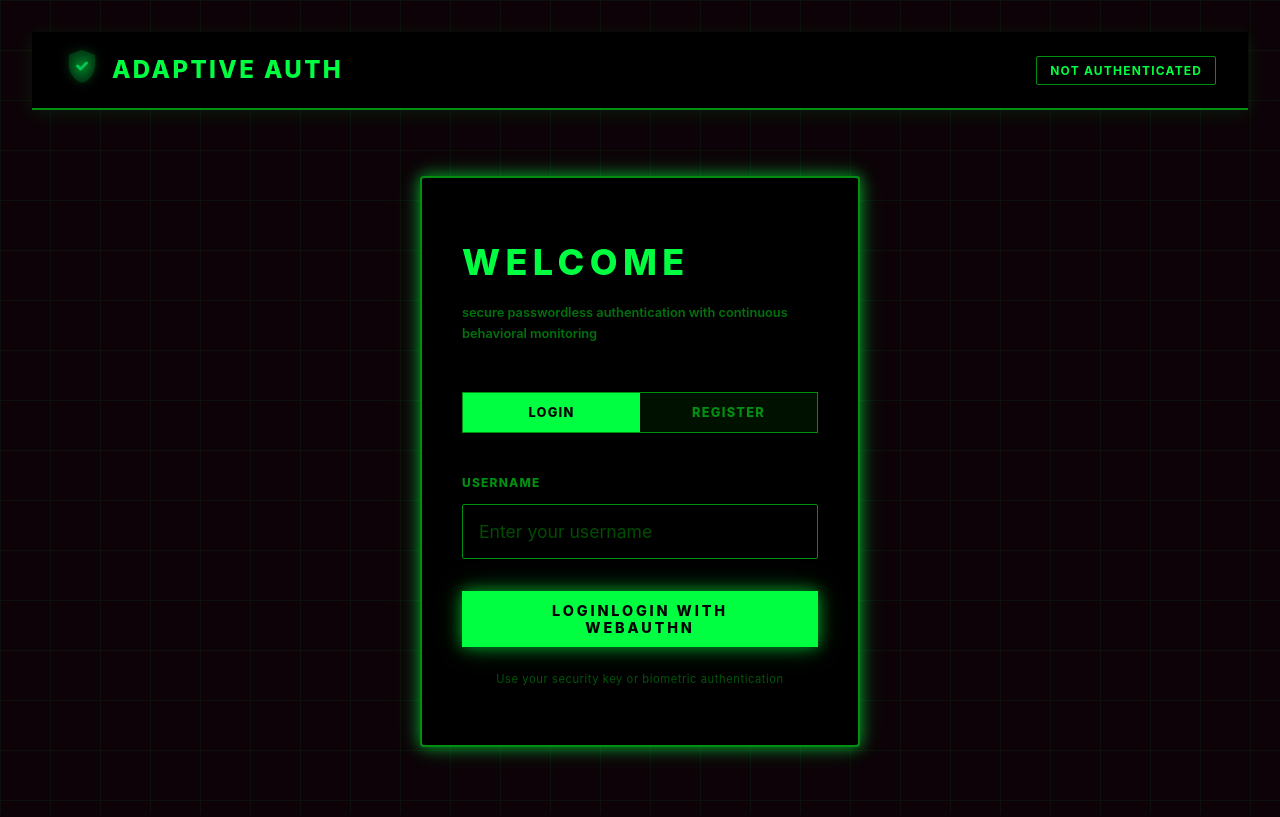
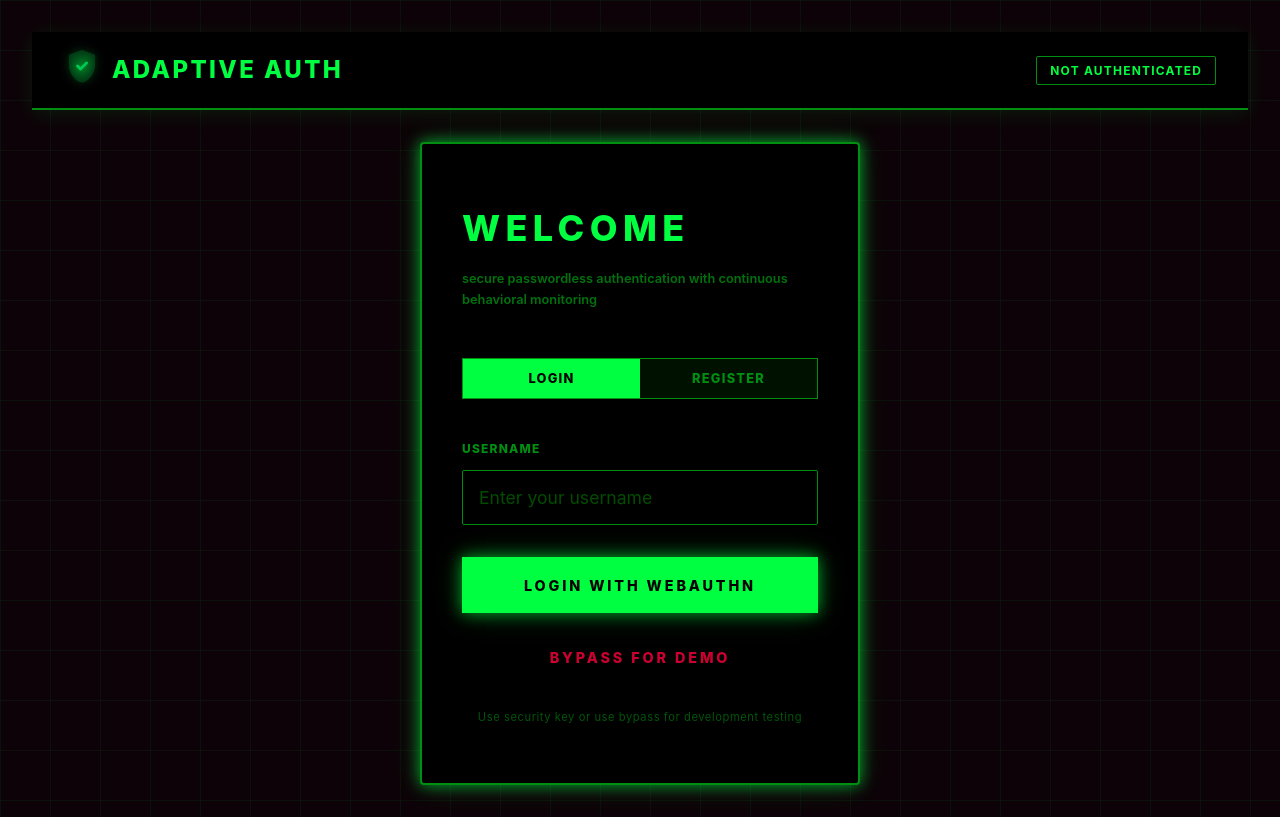
Before and after one commit to Gayathri-mp/continuous-authentication-platform, a React (Vite) app in the folder frontend/: page / in a window 1280 px wide. Built offline with nearby package versions, Linux system fonts and the light colour scheme.

Commit message:
Adding a dedicated demo login endpoint to the backend for unhindered access

```diff
--- a/frontend/src/components/AuthView.jsx
+++ b/frontend/src/components/AuthView.jsx
@@ -56,7 +56,8 @@ function AuthView() {
 
         } catch (error) {
             console.error('Registration error:', error)
-            showToast(`Registration failed: ${error.message}`, 'error')
+            const detail = error.response?.data?.detail || error.message
+            showToast(`Registration failed: ${detail}`, 'error')
         } finally {
             setLoading(false)
         }
@@ -115,7 +116,28 @@ function AuthView() {
 
         } catch (error) {
             console.error('Login error:', error)
-            showToast(`Login failed: ${error.message}`, 'error')
+            const detail = error.response?.data?.detail || error.message
+            showToast(`Login failed: ${detail}`, 'error')
+        } finally {
+            setLoading(false)
+        }
+    }
+
+    const handleDemoLogin = async () => {
+        const username = loginUsername || registerUsername || 'demo_user'
+        setLoading(true)
+        try {
+            showToast('Starting demo bypass...', 'success')
+            const result = await authAPI.demoLogin(username)
+            showToast('Demo access granted!', 'success')
+            await login(result.token, {
+                session_id: result.session_id,
+                username: username
+            })
+        } catch (error) {
+            console.error('Demo login error:', error)
+            const detail = error.response?.data?.detail || error.message
+            showToast(`Demo login failed: ${detail}`, 'error')
         } finally {
             setLoading(false)
         }
@@ -159,10 +181,18 @@ function AuthView() {
                             />
                         </div>
                         <button type="submit" className="btn btn-primary" disabled={loading}>
-                            LOGIN
-                            {loading ? 'Logging in...' : 'Login with WebAuthn'}
+                            {loading ? 'Logging in...' : 'LOGIN WITH WEBAUTHN'}
                         </button>
-                        <p className="help-text">Use your security key or biometric authentication</p>
+                        <button
+                            type="button"
+                            className="btn btn-secondary"
+                            style={{ marginTop: '1rem', border: '1px dashed var(--primary-color)', opacity: 0.8 }}
+                            onClick={handleDemoLogin}
+                            disabled={loading}
+                        >
+                            BYPASS FOR DEMO
+                        </button>
+                        <p className="help-text">Use security key or use bypass for development testing</p>
                     </form>
                 ) : (
                     <form onSubmit={handleRegister} className="tab-content">
--- a/frontend/src/services/api.js
+++ b/frontend/src/services/api.js
@@ -66,6 +66,11 @@ export const authAPI = {
 
     async loginComplete(credential) {
         const response = await api.post('/auth/login/complete', { credential })
+        return response.data
+    },
+
+    async demoLogin(username) {
+        const response = await api.post('/auth/demo/login', { username })
         return response.data
     },
 
```
Also changed, not shown: 1 other file (tests, documents, lock files or other folders).
